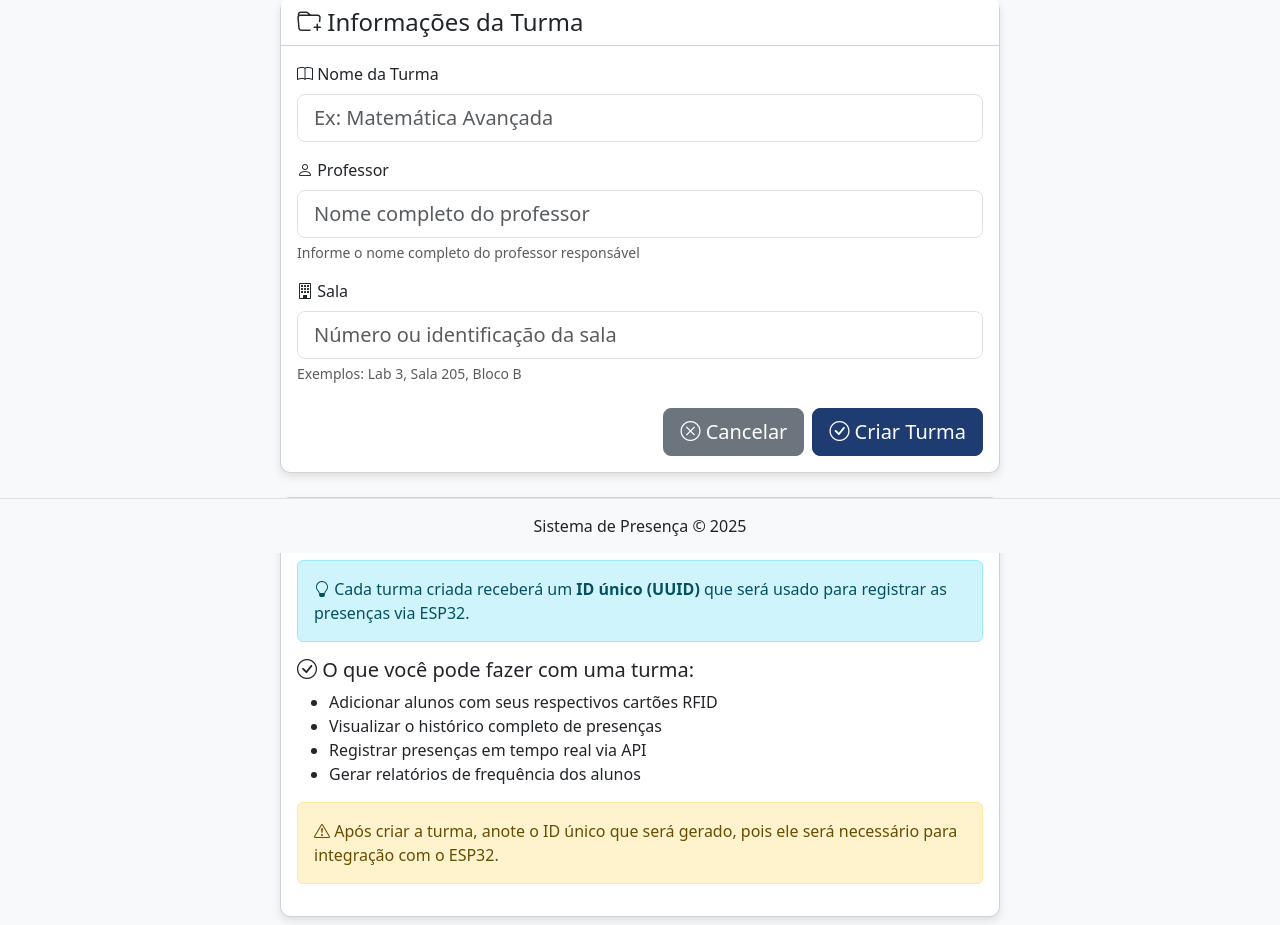
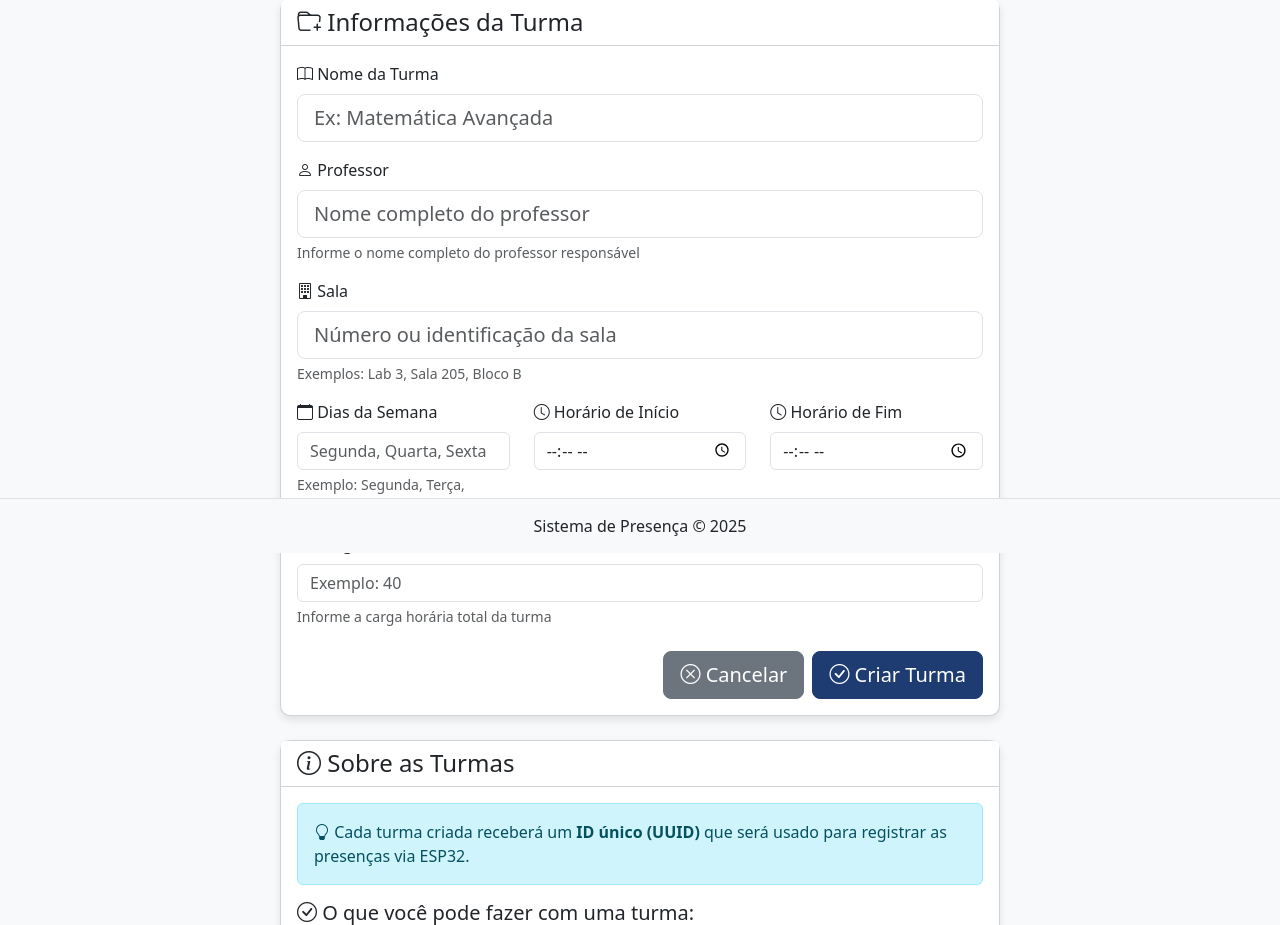
Before and after one commit to marcusnogueiraa/presence-system, a Flask app: page /nova_turma in a window 1280 px wide. Shown: the part 247-1172 px from the top of the page. Run offline with Flask 3, Linux system fonts and the light colour scheme; a user stored in the database is signed in.

Commit message:
Adicionando as alterações na branch vf

```diff
--- a/web-system/app.py
+++ b/web-system/app.py
@@ -43,7 +43,12 @@ def criar_tabelas():
                 id TEXT PRIMARY KEY,
                 nome_turma TEXT,
                 professor TEXT,
-                sala TEXT)''')
+                sala TEXT,
+                dias_da_semana TEXT,      -- Ex: 'Segunda, Quarta, Sexta'
+                inicio_dia TEXT,          -- Ex: '08:00'
+                fim_dia TEXT,
+                carga_horaria REAL)             -- Ex: '10:00'
+    ''')
 
     # Students table (updated structure)
     c.execute('''CREATE TABLE IF NOT EXISTS alunos (
@@ -90,34 +95,36 @@ def migrar_dados():
     c = conn.cursor()
 
     try:
-        # Check if old structure exists
-        c.execute("PRAGMA table_info(alunos)")
+        # Check if new columns exist
+        c.execute("PRAGMA table_info(turmas)")
         columns = [info[1] for info in c.fetchall()]
 
-        if 'turma_id' in columns:
-            # Migrate data to new structure
-            c.execute('''
-                INSERT INTO aluno_turma (aluno_id, turma_id)
-                SELECT id, turma_id FROM alunos WHERE turma_id IS NOT NULL
-            ''')
+        # If the columns do not exist, we will add them
+        if 'dias_da_semana' not in columns:
+            c.execute('''ALTER TABLE turmas ADD COLUMN dias_da_semana TEXT''')
+        if 'inicio_dia' not in columns:
+            c.execute('''ALTER TABLE turmas ADD COLUMN inicio_dia TEXT''')
+        if 'fim_dia' not in columns:
+            c.execute('''ALTER TABLE turmas ADD COLUMN fim_dia TEXT''')
 
-            # Create new table without turma_id
-            c.execute('''
-                CREATE TABLE alunos_nova AS
-                SELECT id, nome, matricula, rfid, foto, email, telefone, data_cadastro
-                FROM alunos
-            ''')
-
-            c.execute('DROP TABLE alunos')
-            c.execute('ALTER TABLE alunos_nova RENAME TO alunos')
-
-            conn.commit()
-            print("Migration completed successfully!")
+        conn.commit()
+        print("Migração de dados concluída com sucesso!")
     except Exception as e:
         conn.rollback()
-        print(f"Migration error: {e}")
+        print(f"Erro na migração: {e}")
     finally:
         conn.close()
+
+def adicionar_coluna_carga_horaria():
+    conn = sqlite3.connect(DATABASE)
+    c = conn.cursor()
+
+    # Adiciona a coluna carga_horaria à tabela turmas
+    c.execute('''ALTER TABLE turmas ADD COLUMN carga_horaria REAL''')
+
+    conn.commit()
+    conn.close()
+
 
 # Authentication routes
 @app.route('/login', methods=['GET', 'POST'])
@@ -271,11 +278,19 @@ def nova_turma():
         nome_turma = request.form['nome_turma']
         professor = request.form['professor']
         sala = request.form['sala']
+        dias_da_semana = request.form['dias_da_semana']
+        inicio_dia = request.form['inicio_dia']
+        fim_dia = request.form['fim_dia']
+        carga_horaria = request.form['carga_horaria']  # Novo campo para carga horária
 
         conn = sqlite3.connect(DATABASE)
         c = conn.cursor()
-        c.execute("INSERT INTO turmas (id, nome_turma, professor, sala) VALUES (?, ?, ?, ?)",
-                 (turma_id, nome_turma, professor, sala))
+
+        c.execute('''INSERT INTO turmas
+            (id, nome_turma, professor, sala, dias_da_semana, inicio_dia, fim_dia, carga_horaria)
+            VALUES (?, ?, ?, ?, ?, ?, ?, ?)''',
+            (turma_id, nome_turma, professor, sala, dias_da_semana, inicio_dia, fim_dia, carga_horaria))
+
         conn.commit()
         conn.close()
 
@@ -289,13 +304,22 @@ def turma_detail(turma_id):
     conn = sqlite3.connect(DATABASE)
     conn.row_factory = sqlite3.Row
 
+    # Consultar a turma
     turma = conn.execute("SELECT * FROM turmas WHERE id = ?", (turma_id,)).fetchone()
+    turma = dict(turma) if turma else None  # Converte a Row para dicionário
+
+    print(turma)  # Para depuração, verifique os dados que estão sendo passados
 
     if not turma:
         conn.close()
         return "Turma não encontrada", 404
 
-    # Get class students
+    # Recuperar dias da semana da turma
+    dias_da_semana = turma.get('dias_da_semana', 'Não especificado')
+    inicio_dia = turma.get('inicio_dia', 'Não especificado')
+    fim_dia = turma.get('fim_dia', 'Não especificado')
+
+    # Recuperar alunos da turma
     alunos_turma = conn.execute('''
         SELECT a.id, a.nome, a.matricula, a.rfid
         FROM aluno_turma at
@@ -304,7 +328,7 @@ def turma_detail(turma_id):
         ORDER BY a.nome
     ''', (turma_id,)).fetchall()
 
-    # Get available students to add
+    # Alunos disponíveis para adicionar
     alunos_disponiveis = conn.execute('''
         SELECT a.id, a.nome, a.matricula
         FROM alunos a
@@ -314,7 +338,7 @@ def turma_detail(turma_id):
         ORDER BY a.nome
     ''', (turma_id,)).fetchall()
 
-    # Get class attendance
+    # Presenças
     presencas = conn.execute('''
         SELECT a.nome, a.matricula, p.data_hora
         FROM presencas p
@@ -325,11 +349,55 @@ def turma_detail(turma_id):
 
     conn.close()
 
+    # Passar os dados para o template
     return render_template('turmas/detalhes.html',
                          turma=turma,
                          alunos_turma=alunos_turma,
                          alunos_disponiveis=alunos_disponiveis,
-                         presencas=presencas)
+                         presencas=presencas,
+                         dias_da_semana=dias_da_semana,
+                         inicio_dia=inicio_dia,
+                         fim_dia=fim_dia)
+
+@app.route('/editar_turma/<turma_id>', methods=['GET', 'POST'])
+@login_required
+def editar_turma(turma_id):
+    conn = sqlite3.connect(DATABASE)
+    conn.row_factory = sqlite3.Row
+    c = conn.cursor()
+
+    # Carregar dados da turma
+    turma = c.execute("SELECT * FROM turmas WHERE id = ?", (turma_id,)).fetchone()
+
+    if not turma:
+        conn.close()
+        return "Turma não encontrada", 404
+
+    # Se o método for POST, atualizar os dados da turma
+    if request.method == 'POST':
+        nome_turma = request.form['nome_turma']
+        professor = request.form['professor']
+        sala = request.form['sala']
+        dias_da_semana = request.form['dias_da_semana']
+        inicio_dia = request.form['inicio_dia']
+        fim_dia = request.form['fim_dia']
+        carga_horaria = request.form['carga_horaria']
+
+        # Atualizar os dados no banco de dados
+        c.execute('''UPDATE turmas
+                     SET nome_turma = ?, professor = ?, sala = ?, dias_da_semana = ?, inicio_dia = ?, fim_dia = ?, carga_horaria = ?
+                     WHERE id = ?''',
+                  (nome_turma, professor, sala, dias_da_semana, inicio_dia, fim_dia, carga_horaria, turma_id))
+
+        conn.commit()
+        conn.close()
+
+        # Redirecionar para a página de detalhes da turma
+        return redirect(url_for('turma_detail', turma_id=turma_id))
+
+    # Exibir os dados atuais da turma no formulário
+    return render_template('turmas/editar_turma.html', turma=turma)
+
 
 @app.route('/excluir_turma/<turma_id>', methods=['POST'])
 @login_required
@@ -601,6 +669,70 @@ def registrar_presenca_api():
     conn.close()
     return jsonify({'status': 'error', 'message': 'Aluno não encontrado ou não está na turma'}), 404
 
+dias_da_semana_map = {
+    'Segunda': 2,
+    'Terça': 3,
+    'Quarta': 4,
+    'Quinta': 5,
+    'Sexta': 6,
+    'Sábado': 7,
+    'Domingo': 1
+}
+
+# API route to get turma details (dias_da_semana, inicio_dia, fim_dia)
+@app.route('/api/horarios', methods=['GET'])
+def turma_info_api():
+    turma_uuid = request.args.get('uuid')
+
+    if not turma_uuid:
+        return jsonify({'status': 'error', 'message': 'UUID da turma é necessário'}), 400
+
+    conn = sqlite3.connect(DATABASE)
+    conn.row_factory = sqlite3.Row
+    c = conn.cursor()
+
+    # Buscar dados da turma com base no UUID
+    turma = c.execute('''
+        SELECT dias_da_semana, inicio_dia, fim_dia
+        FROM turmas
+        WHERE id = ?
+    ''', (turma_uuid,)).fetchone()
+
+    if turma:
+        # Mapeamento dos dias da semana para números
+        dias_da_semana_map = {
+            'Segunda': 2,
+            'Terça': 3,
+            'Quarta': 4,
+            'Quinta': 5,
+            'Sexta': 6,
+            'Sábado': 7,
+            'Domingo': 1
+        }
+
+        # Formatando os dias da semana, início e fim do dia
+        dias = turma['dias_da_semana'].split(', ')  # Convertendo a string para uma lista de dias
+        horarios = []
+
+        for dia in dias:
+            # Formatar os dados conforme solicitado
+            horarios.append({
+                'dia': dias_da_semana_map[dia],
+                'inicio': turma['inicio_dia'],
+                'fim': turma['fim_dia']
+            })
+
+        conn.close()
+
+        return jsonify({
+            'status': 'success',
+            'horarios': horarios  # Retorna os horários no formato esperado
+        }), 200
+
+    conn.close()
+    return jsonify({'status': 'error', 'message': 'Turma não encontrada'}), 404
+
+
 @app.route('/api/ajuda')
 @login_required
 def api_ajuda():
--- a/web-system/templates/nova_turma.html
+++ b/web-system/templates/nova_turma.html
@@ -19,31 +19,72 @@
                 </div>
                 <div class="card-body">
                     <form method="POST">
+                        <!-- Nome da Turma -->
                         <div class="mb-3">
                             <label for="nome_turma" class="form-label">
                                 <i class="bi bi-book"></i> Nome da Turma
                             </label>
-                            <input type="text" class="form-control form-control-lg" id="nome_turma"
-                                name="nome_turma" required placeholder="Ex: Matemática Avançada">
+                            <input type="text" class="form-control form-control-lg" id="nome_turma" name="nome_turma" required placeholder="Ex: Matemática Avançada">
                         </div>
+
+                        <!-- Professor -->
                         <div class="mb-3">
                             <label for="professor" class="form-label">
                                 <i class="bi bi-person"></i> Professor
                             </label>
-                            <input type="text" class="form-control form-control-lg" id="professor"
-                                   name="professor" required placeholder="Nome completo do professor">
+                            <input type="text" class="form-control form-control-lg" id="professor" name="professor" required placeholder="Nome completo do professor">
                             <div class="form-text">Informe o nome completo do professor responsável</div>
                         </div>
 
-                        <div class="mb-4">
+                        <!-- Sala -->
+                        <div class="mb-3">
                             <label for="sala" class="form-label">
                                 <i class="bi bi-building"></i> Sala
                             </label>
-                            <input type="text" class="form-control form-control-lg" id="sala"
-                                   name="sala" required placeholder="Número ou identificação da sala">
+                            <input type="text" class="form-control form-control-lg" id="sala" name="sala" required placeholder="Número ou identificação da sala">
                             <div class="form-text">Exemplos: Lab 3, Sala 205, Bloco B</div>
                         </div>
 
+                        <!-- Dias da Semana, Horários e Carga Horária -->
+                        <div class="mb-4">
+                            <div class="row">
+                                <!-- Dias da Semana -->
+                                <div class="col-md-4 mb-3">
+                                    <label for="dias_da_semana" class="form-label">
+                                        <i class="bi bi-calendar"></i> Dias da Semana
+                                    </label>
+                                    <input type="text" class="form-control" name="dias_da_semana" placeholder="Segunda, Quarta, Sexta" required>
+                                    <div class="form-text">Exemplo: Segunda, Terça, Quarta</div>
+                                </div>
+
+                                <!-- Horário de Início -->
+                                <div class="col-md-4 mb-3">
+                                    <label for="inicio_dia" class="form-label">
+                                        <i class="bi bi-clock"></i> Horário de Início
+                                    </label>
+                                    <input type="time" class="form-control" name="inicio_dia" required>
+                                </div>
+
+                                <!-- Horário de Fim -->
+                                <div class="col-md-4 mb-3">
+                                    <label for="fim_dia" class="form-label">
+                                        <i class="bi bi-clock"></i> Horário de Fim
+                                    </label>
+                                    <input type="time" class="form-control" name="fim_dia" required>
+                                </div>
+                            </div>
+
+                            <!-- Carga Horária -->
+                            <div class="mb-3">
+                                <label for="carga_horaria" class="form-label">
+                                    <i class="bi bi-calendar-check"></i> Carga Horária (em horas)
+                                </label>
+                                <input type="number" class="form-control" id="carga_horaria" name="carga_horaria" required placeholder="Exemplo: 40">
+                                <div class="form-text">Informe a carga horária total da turma</div>
+                            </div>
+                        </div>
+
+                        <!-- Botões de Ação -->
                         <div class="d-grid gap-2 d-md-flex justify-content-md-end mt-4">
                             <a href="/" class="btn btn-lg btn-secondary">
                                 <i class="bi bi-x-circle"></i> Cancelar
@@ -55,7 +96,6 @@
                     </form>
                 </div>
             </div>
-
             <div class="card mt-4">
                 <div class="card-header bg-white">
                     <h4 class="mb-0"><i class="bi bi-info-circle"></i> Sobre as Turmas</h4>
```
Also changed, not shown: web-system/templates/turmas/detalhes.html (+10 -0 lines), web-system/templates/turmas/editar_turma.html (added, +76 -0 lines), web-system/database.db.
